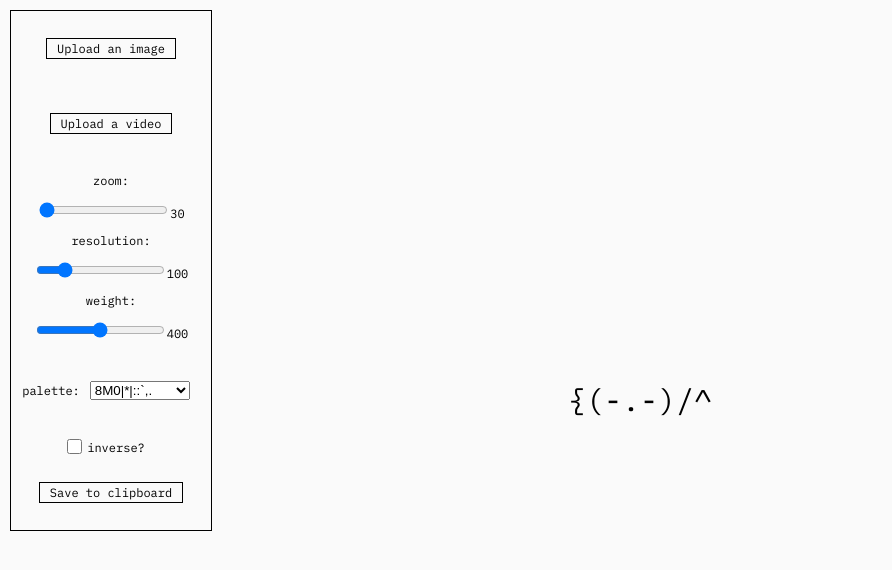
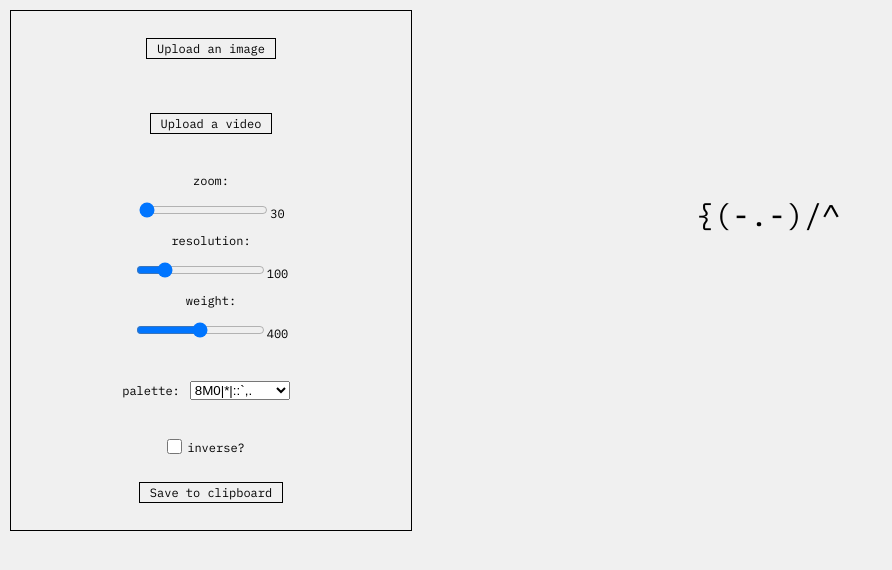
Before and after one commit to rybarczykj/ascii, a React (Create React App) app: page / in a window 1280 px wide. Shown: the top 570 px of the page, without its empty margins (0-892 px from the left). Built offline with nearby package versions, Linux system fonts and the light colour scheme; a web font is replaced by a local one.

Commit message:
adjust position of menu/ascii

```diff
--- a/src/App.tsx
+++ b/src/App.tsx
@@ -163,7 +163,9 @@ const App: React.FC = () => {
                     setInvert(!isColorInverted);
                 }}
                 onCopy={() => {
-                    navigator.clipboard.writeText(ascii);
+                    navigator.clipboard.writeText(
+                        !isEmpty(videoFrames) ? JSON.stringify(videoFrames) : ascii,
+                    );
                 }}
             />
             <pre>
--- a/src/index.css
+++ b/src/index.css
@@ -7,7 +7,7 @@ body {
     margin: 0;
     font-family: -apple-system, BlinkMacSystemFont, 'Segoe UI', 'Roboto', 'Oxygen', 'Ubuntu',
         'Cantarell', 'Fira Sans', 'Droid Sans', 'Helvetica Neue', sans-serif;
-    background-color: rgb(250, 250, 250);
+    background-color: rgb(240, 240, 240);
 }
 
 code {
@@ -17,8 +17,7 @@ code {
 .menu {
     margin: 10px;
     font-family: 'IBM Plex Mono';
-    color: 'black';
-    width: 200px;
+    width: 400px;
     font-size: 12px;
     text-align: center;
     border: 1px solid black;
@@ -67,9 +66,13 @@ input[type='button'] {
     text-align: center;
     position: absolute;
     top: 50%;
-    left: 50%;
+    left: 60%;
     transform: translate(-50%, -50%);
     z-index: -1;
+    min-height: 400px;
+    min-width: 300px;
+
+    padding: 40px;
 }
 
 .dropdown {
@@ -91,3 +94,19 @@ input[type='button'] {
     position: relative;
     top: -1px;
 }
+
+/* large background text */
+/* fixed postion, doesn't affect other elemnts of the DOM*/
+
+.background-text {
+    font-family: 'Helvetica';
+    font-size: 100px;
+    width: 800px;
+
+    position: fixed;
+    top: 10%;
+    left: 85%;
+    transform: translate(-50%, -50%);
+    color: white;
+    opacity: 0.7;
+}
```
